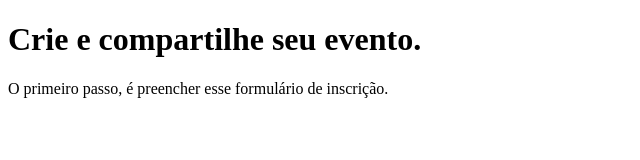
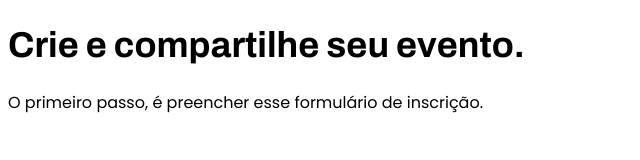
Before and after one commit to Luiz-Gustavo-Machado/Form-Projeto-03, a plain HTML site: page index.html in a window 1280 px wide. Shown: the whole page, without its empty margins (0-640 px from the left). Drawn offline with Linux system fonts and the light colour scheme.

Commit message:
style css inicio

```diff
--- a/index.html
+++ b/index.html
@@ -1,10 +1,18 @@
 <!DOCTYPE html>
 <html lang="pt-br">
 <head>
+
+  <link rel="preconnect" href="https://fonts.googleapis.com">
+  <link rel="preconnect" href="https://fonts.gstatic.com" crossorigin>
+
   <meta charset="UTF-8">
   <meta name="viewport" content="width=device-width, initial-scale=1.0">
   <title>Crie seu evento</title>
+
   <link rel="stylesheet" href="style.css">
+
+  <link href="https://fonts.googleapis.com/css2?family=Archivo:wght@600;700&family=Poppins&display=swap" rel="stylesheet">
+
 </head>
 <body>
   <header>
--- a/style.css
+++ b/style.css
@@ -0,0 +1,11 @@
+h1 {
+    font-family: 'Archivo', sans-serif;
+    font-weight: bold;
+    font-size: 36px;
+    line-height: 42px;
+
+}
+
+body {
+    font-family: 'Poppins', sans-serif;
+}
```
